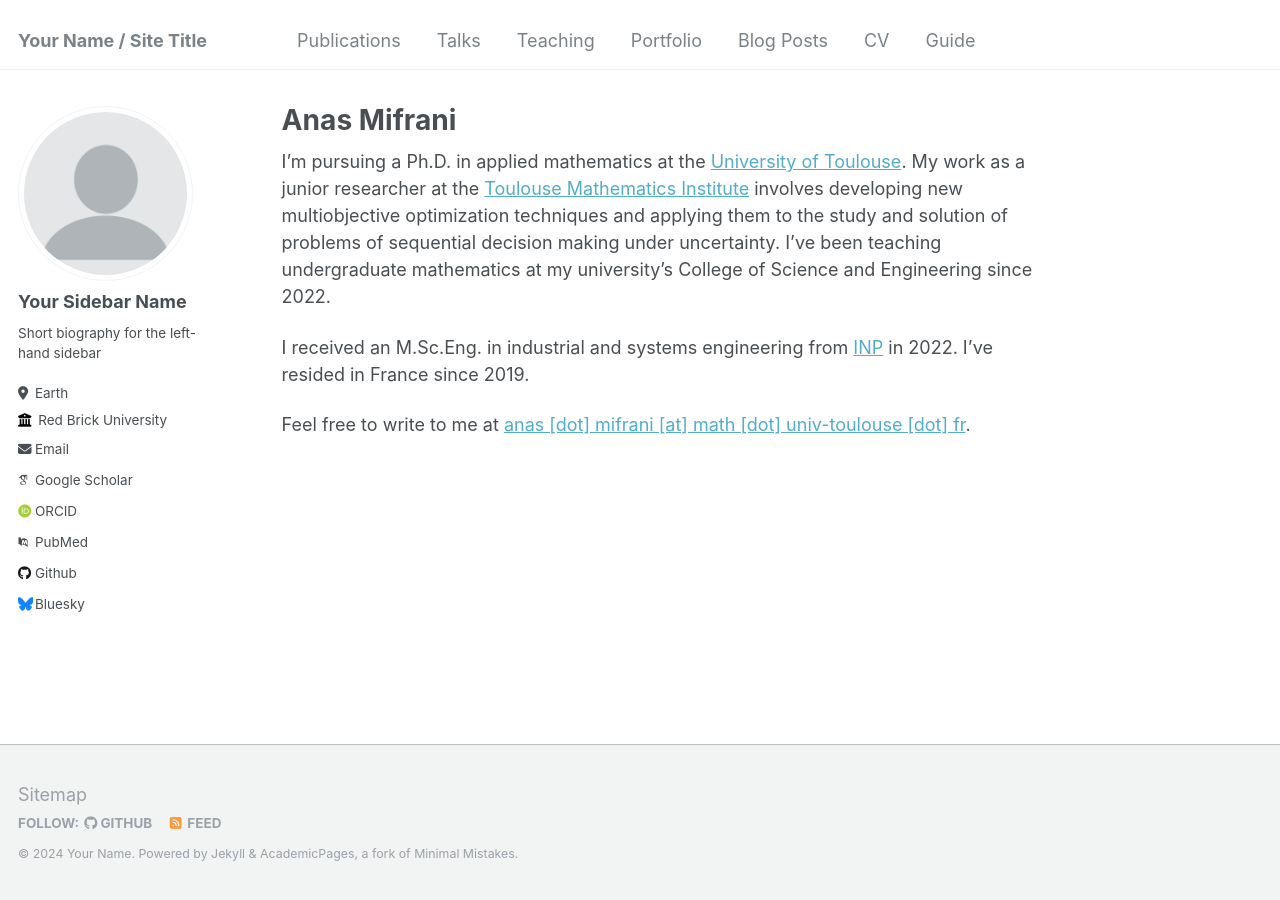
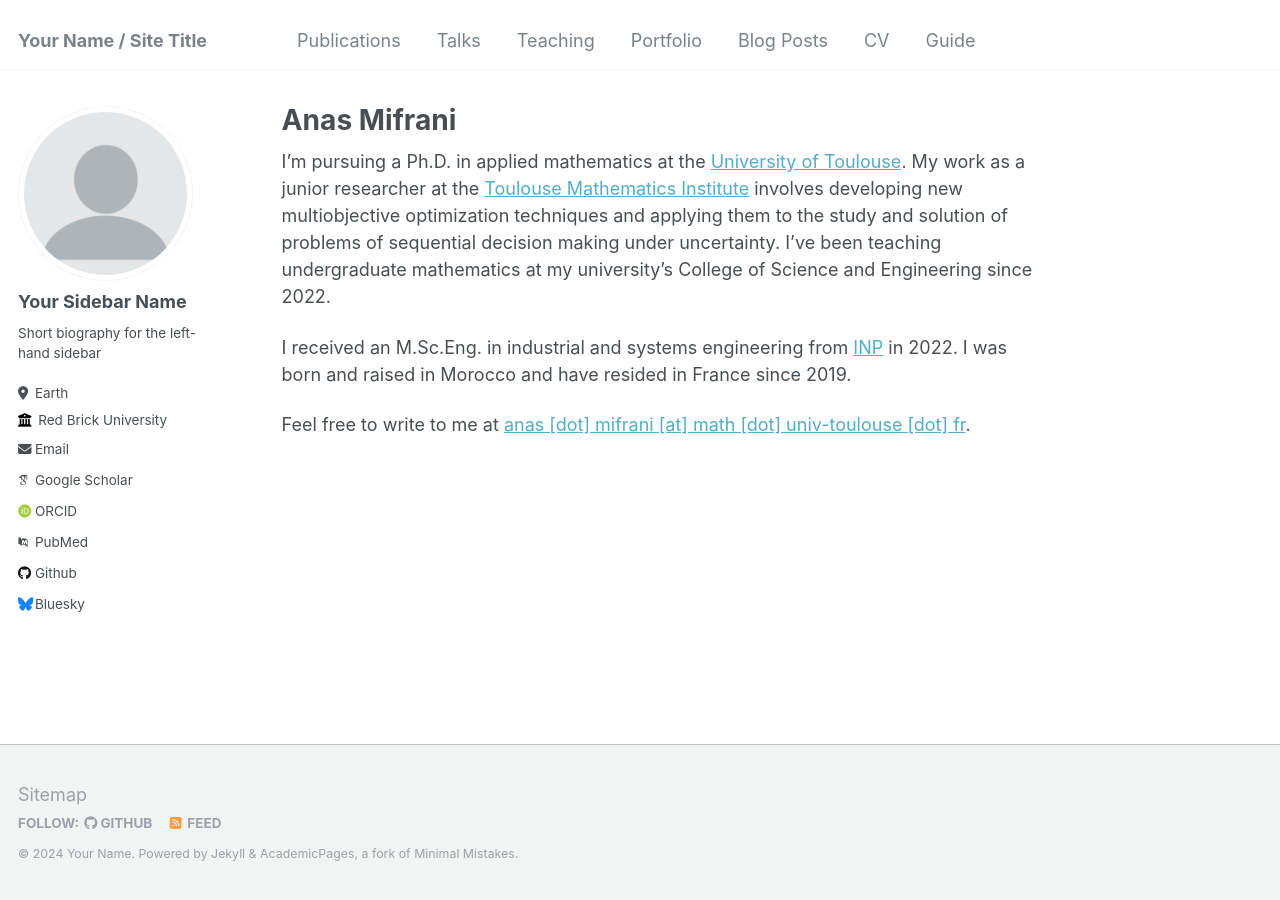
Before and after one commit to anmifrani/anmifrani.github.io, a Jekyll site: the page built from _pages/about.md, in a window 1280 px wide. Built offline with Jekyll 4.4.1, drawn with Linux system fonts in a browser that asks for light colours; some web fonts are replaced.

Commit message:
Update about.md

```diff
--- a/_pages/about.md
+++ b/_pages/about.md
@@ -9,6 +9,6 @@ redirect_from:
 
 I'm pursuing a Ph.D. in applied mathematics at the [University of Toulouse](https://en.univ-toulouse.fr/). My work as a junior researcher at the [Toulouse Mathematics Institute](https://math.univ-toulouse.fr/en/) involves developing new multiobjective optimization techniques and applying them to the study and solution of problems of sequential decision making under uncertainty. I've been teaching undergraduate mathematics at my university's College of Science and Engineering since 2022.
 
-I received an M.Sc.Eng. in industrial and systems engineering from [INP](https://www.inp-toulouse.fr/en/index.html) in 2022. I've resided in France since 2019.
+I received an M.Sc.Eng. in industrial and systems engineering from [INP](https://www.inp-toulouse.fr/en/index.html) in 2022. I was born and raised in Morocco and have resided in France since 2019.
 
 Feel free to write to me at <a href="mailto:anas.mifrani@math.univ-toulouse.fr">anas [dot] mifrani [at] math [dot] univ-toulouse [dot] fr</a>.
```
